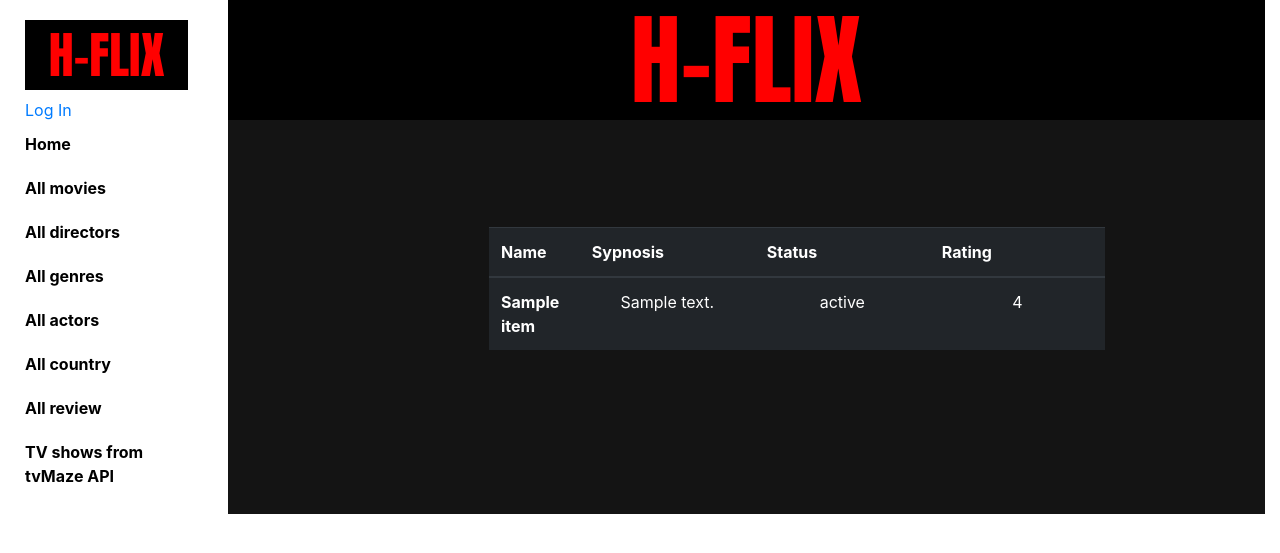
After one commit to Irfanananda2/Final, a Django app: page /tvshow/ in a window 1280 px wide. The commit adds this page. Shown: the top 553 px of the page. Run offline with Django 3.2, Linux system fonts and the light colour scheme; tables that the repository leaves empty hold one stand-in row (values such as "Sample post"); a database or web service that is not in the repository returns one stand-in record (values such as "Sample title"); data that the repository does not hold is empty; some libraries are stand-ins or nearby versions.

Commit message:
Added a link in base_generic to go to the API page

```diff
--- a/content/controllers/ourAPI_controller.py
+++ b/content/controllers/ourAPI_controller.py
@@ -1,3 +1,16 @@
+from django.forms.models import model_to_dict
+from django.http import HttpResponse, HttpResponseRedirect, JsonResponse
+from django.shortcuts import render
+from django.urls import reverse
 import requests
+import re
 
-def Call_TVMAZE()
+
+
+def Call_TVMAZE(request):
+    url = "http://api.tvmaze.com/shows"
+    response = requests.get(url).json()
+    context = {
+        'response': response,
+    }
+    return render(request, 'API/API.html', context=context)
--- /dev/null
+++ b/content/templates/API/API.html
@@ -0,0 +1,31 @@
+{% extends "base_generic.html" %}
+
+{% block content %}
+<div class="container-fluid content" style="height: 100%; padding: 0; margin: 0; color: white;">
+        <div class="banner">
+            <h1>H-FLIX</h1>
+        </div>
+    <div class="container-fluid center-block directList" style="margin-top: 10%; margin-left: 10%; width: 60%;">
+        <table class="table table-dark">
+            <thead>
+                <tr>
+                    <th scope="col">Name</th>
+                    <th scope="col">Sypnosis</th>
+                    <th scope="col">Status</th>
+                    <th scope="col">Rating</th>
+                </tr>
+             </thead>
+            <tbody>
+                {% for show in response %}
+                    <tr>
+                        <th>{{ show.name }}</th>
+                        <td>{{ show.summary }}</td>
+                        <td>{{ show.status }}</td>
+                        <td>{{ show.rating }} </td>
+                    </tr>
+                {% endfor %}
+            </tbody>
+        </table>
+    </div>
+</div>
+{% endblock %}
--- a/content/templates/base_generic.html
+++ b/content/templates/base_generic.html
@@ -42,6 +42,7 @@
                     <li><a href="{% url 'actors' %}">All actors</a></li>
                     <li><a href="{% url 'countrys' %}">All country</a></li>
                     <li><a href="{% url 'reviews' %}">All review</a></li>
+                     <li><a href="{% url 'tvmaze' %}">TV shows from tvMaze API</a></li>
                 </ul>
                 </div>
                 {% endblock %}
--- a/content/urls.py
+++ b/content/urls.py
@@ -1,5 +1,5 @@
 from django.urls import path
-from content.controllers import index_controller, director_controller, movie_controller, genre_controller, actor_controller, country_controller, review_controller, registration_controller
+from content.controllers import index_controller, director_controller, movie_controller, genre_controller, actor_controller, country_controller, review_controller, registration_controller, ourAPI_controller
 
 
 urlpatterns = [
@@ -38,4 +38,6 @@ urlpatterns = [
     path('review/add', review_controller.add_review, name='add_review'),
     path('review/edit/<int:review_id>', review_controller.edit_review, name='edit_review'),
     path('review/delete/<int:review_id>', review_controller.delete_review, name='delete_review'),
+
+    path('tvshow/', ourAPI_controller.Call_TVMAZE, name='tvmaze'),
 ]
```
